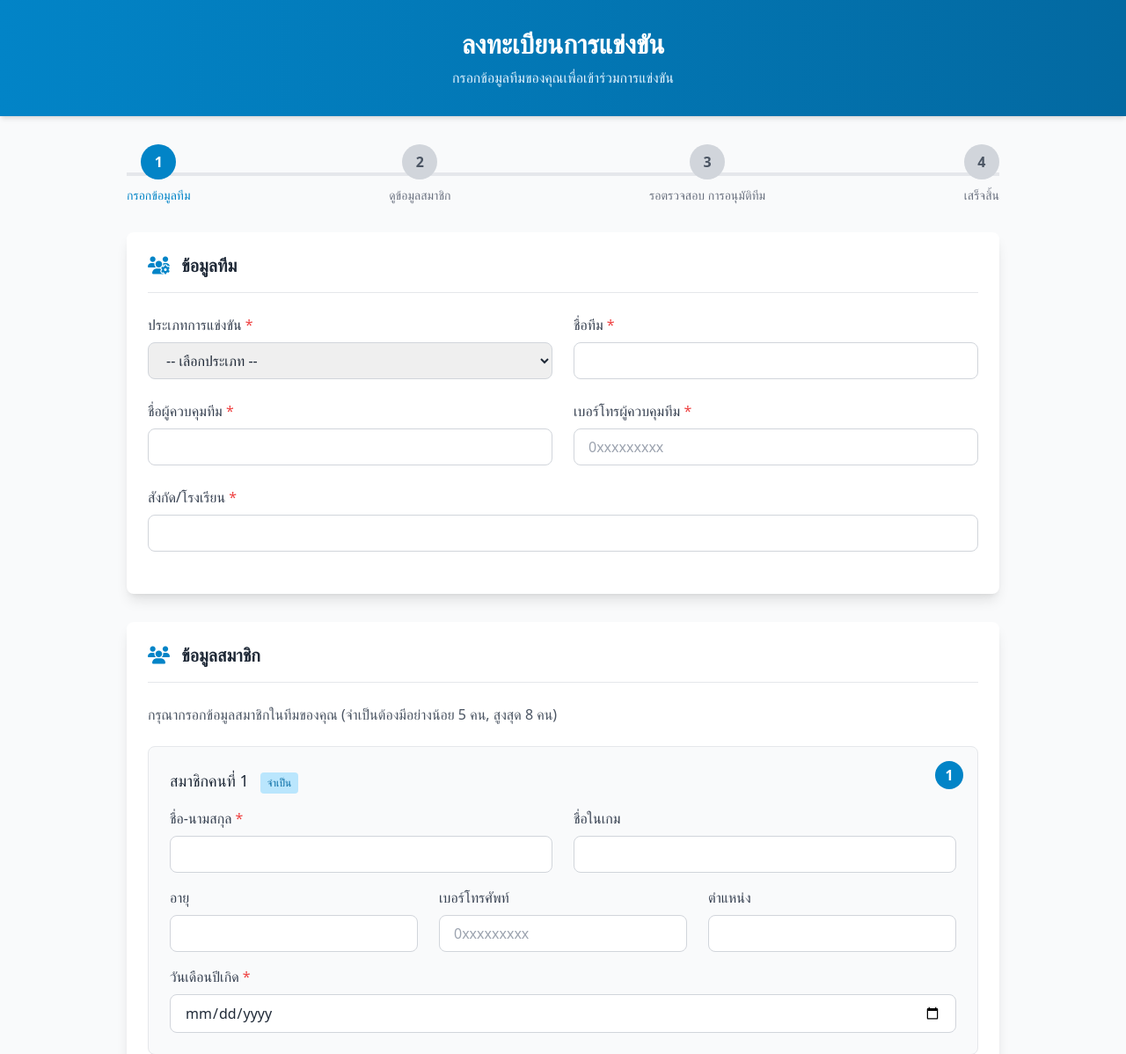
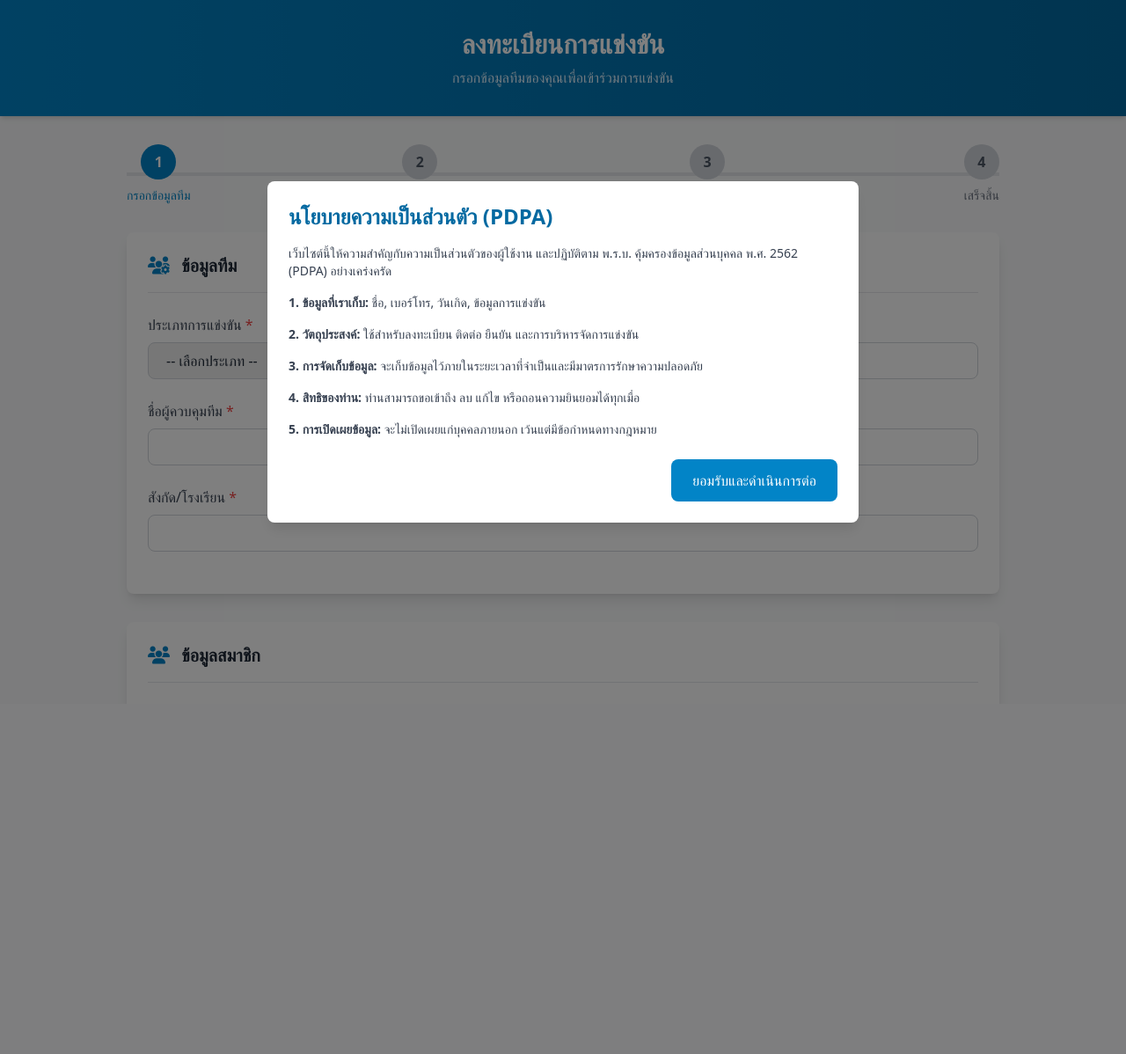
Before and after one commit to kihwchetsada/project, a PHP site: page /register.php in a window 1280 px wide. Shown: the top 1198 px of the page at 88% size. After the commit the page ends 758 px from the top, so only its background shows below. Run offline with PHP 8.4, Linux system fonts and the light colour scheme; some libraries are stand-ins or nearby versions.

Commit message:
แก้ไขให้ตัว PDPA แสดงมาให้อ่านก่อน

```diff
--- a/register.php
+++ b/register.php
@@ -98,6 +98,21 @@ if ($_SERVER['REQUEST_METHOD'] == 'POST' && isset($_POST['submit_team'])) {
 
 if (!isset($_SESSION['csrf_token'])) {
     $_SESSION['csrf_token'] = bin2hex(random_bytes(32));
+}
+
+// เพิ่มตัวแปรเพื่อตรวจสอบการยอมรับ PDPA
+$pdpa_accepted = isset($_SESSION['pdpa_accepted']) && $_SESSION['pdpa_accepted'] === true;
+
+// ถ้ามีการส่งค่า pdpa_accept จากฟอร์ม
+if ($_SERVER['REQUEST_METHOD'] == 'POST' && isset($_POST['pdpa_accept'])) {
+    $_SESSION['pdpa_accepted'] = true;
+    $pdpa_accepted = true;
+
+    // ถ้ามี redirect url ให้ redirect กลับไปที่หน้านั้น
+    if (isset($_POST['redirect_url'])) {
+        header('Location: ' . $_POST['redirect_url']);
+        exit;
+    }
 }
 ?>
 
@@ -314,31 +329,8 @@ if (!isset($_SESSION['csrf_token'])) {
                         </div>
                     </div>
                 <?php endfor; ?>
-                    <!-- PDPA Modal -->
-                    <div id="pdpaModal" class="fixed inset-0 z-50 flex items-center justify-center bg-black bg-opacity-50 hidden">
-                        <div class="bg-white rounded-lg shadow-lg max-w-2xl w-full p-6 relative">
-                            <h2 class="text-2xl font-bold mb-4 text-primary-700">นโยบายความเป็นส่วนตัว (PDPA)</h2>
-                            <div class="max-h-[60vh] overflow-y-auto text-sm text-gray-700 space-y-4 pr-2">
-                                <p>เว็บไซต์นี้ให้ความสำคัญกับความเป็นส่วนตัวของผู้ใช้งาน และปฏิบัติตาม พ.ร.บ. คุ้มครองข้อมูลส่วนบุคคล พ.ศ. 2562 (PDPA) อย่างเคร่งครัด</p>
-                                <p><strong>1. ข้อมูลที่เราเก็บ:</strong> ชื่อ, เบอร์โทร, วันเกิด, ข้อมูลการแข่งขัน</p>
-                                <p><strong>2. วัตถุประสงค์:</strong> ใช้สำหรับลงทะเบียน ติดต่อ ยืนยัน และการบริหารจัดการแข่งขัน</p>
-                                <p><strong>3. การจัดเก็บข้อมูล:</strong> จะเก็บข้อมูลไว้ภายในระยะเวลาที่จำเป็นและมีมาตรการรักษาความปลอดภัย</p>
-                                <p><strong>4. สิทธิของท่าน:</strong> ท่านสามารถขอเข้าถึง ลบ แก้ไข หรือถอนความยินยอมได้ทุกเมื่อ</p>
-                                <p><strong>5. การเปิดเผยข้อมูล:</strong> จะไม่เปิดเผยแก่บุคคลภายนอก เว้นแต่มีข้อกำหนดทางกฎหมาย</p>
-                            </div>
-                            <div class="text-right mt-6">
-                                <button onclick="closePdpaModal()" class="px-4 py-2 bg-primary-600 text-white rounded hover:bg-primary-700 transition">
-                                    ปิด
-                                </button>
-                            </div>
-                            <button onclick="closePdpaModal()" class="absolute top-3 right-3 text-gray-500 hover:text-gray-700">
-                                <i class="fas fa-times"></i>
-                            </button>
-                        </div>
-                    </div>
 
                     <div class="mt-8 text-center">
-
                         <div class="mb-6">
                             <div class="flex items-start space-x-2">
                                 <input type="checkbox" id="pdpa_consent" name="pdpa_consent" value="1" required class="mt-1">
@@ -358,6 +350,29 @@ if (!isset($_SESSION['csrf_token'])) {
                 </div>
             </form>
         <?php endif; ?>
+    </div>
+
+    <!-- PDPA Modal -->
+    <div id="pdpaModal" class="fixed inset-0 z-50 flex items-center justify-center bg-black bg-opacity-50 <?php echo !$pdpa_accepted ? 'block' : 'hidden'; ?>">
+        <div class="bg-white rounded-lg shadow-lg max-w-2xl w-full p-6 relative">
+            <h2 class="text-2xl font-bold mb-4 text-primary-700">นโยบายความเป็นส่วนตัว (PDPA)</h2>
+            <div class="max-h-[60vh] overflow-y-auto text-sm text-gray-700 space-y-4 pr-2">
+                <p>เว็บไซต์นี้ให้ความสำคัญกับความเป็นส่วนตัวของผู้ใช้งาน และปฏิบัติตาม พ.ร.บ. คุ้มครองข้อมูลส่วนบุคคล พ.ศ. 2562 (PDPA) อย่างเคร่งครัด</p>
+                <p><strong>1. ข้อมูลที่เราเก็บ:</strong> ชื่อ, เบอร์โทร, วันเกิด, ข้อมูลการแข่งขัน</p>
+                <p><strong>2. วัตถุประสงค์:</strong> ใช้สำหรับลงทะเบียน ติดต่อ ยืนยัน และการบริหารจัดการแข่งขัน</p>
+                <p><strong>3. การจัดเก็บข้อมูล:</strong> จะเก็บข้อมูลไว้ภายในระยะเวลาที่จำเป็นและมีมาตรการรักษาความปลอดภัย</p>
+                <p><strong>4. สิทธิของท่าน:</strong> ท่านสามารถขอเข้าถึง ลบ แก้ไข หรือถอนความยินยอมได้ทุกเมื่อ</p>
+                <p><strong>5. การเปิดเผยข้อมูล:</strong> จะไม่เปิดเผยแก่บุคคลภายนอก เว้นแต่มีข้อกำหนดทางกฎหมาย</p>
+            </div>
+            <div class="text-right mt-6">
+                <form method="post" action="">
+                    <input type="hidden" name="redirect_url" value="<?php echo htmlspecialchars($_SERVER['REQUEST_URI']); ?>">
+                    <button type="submit" name="pdpa_accept" value="1" class="px-6 py-3 bg-primary-600 text-white rounded-lg hover:bg-primary-700 transition">
+                        ยอมรับและดำเนินการต่อ
+                    </button>
+                </form>
+            </div>
+        </div>
     </div>
 
     <footer class="bg-gray-800 text-white py-6 mt-12">
@@ -401,13 +416,21 @@ if (!isset($_SESSION['csrf_token'])) {
                     });
                 }
             }
-        });
+
+            // ถ้า PDPA modal แสดงอยู่ ไม่ให้เลื่อนหน้าเว็บ
+            if (!document.getElementById('pdpaModal').classList.contains('hidden')) {
+                document.body.style.overflow = 'hidden';
+            }
+         });
 
         function openPdpaModal() {
-    document.getElementById('pdpaModal').classList.remove('hidden');
+            document.getElementById('pdpaModal').classList.remove('hidden');
+            document.body.style.overflow = 'hidden';
         }
+
         function closePdpaModal() {
             document.getElementById('pdpaModal').classList.add('hidden');
+            document.body.style.overflow = 'auto';
         }
     </script>
 </body>
```
